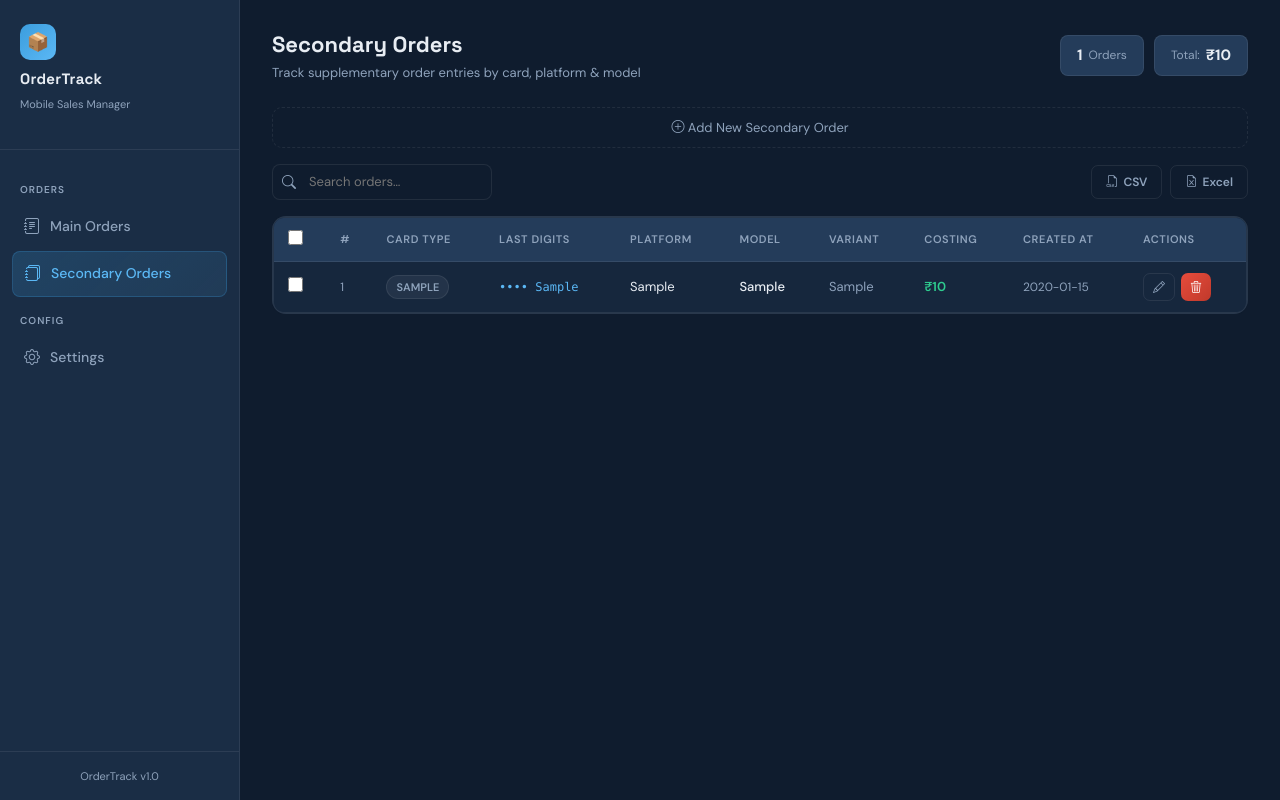
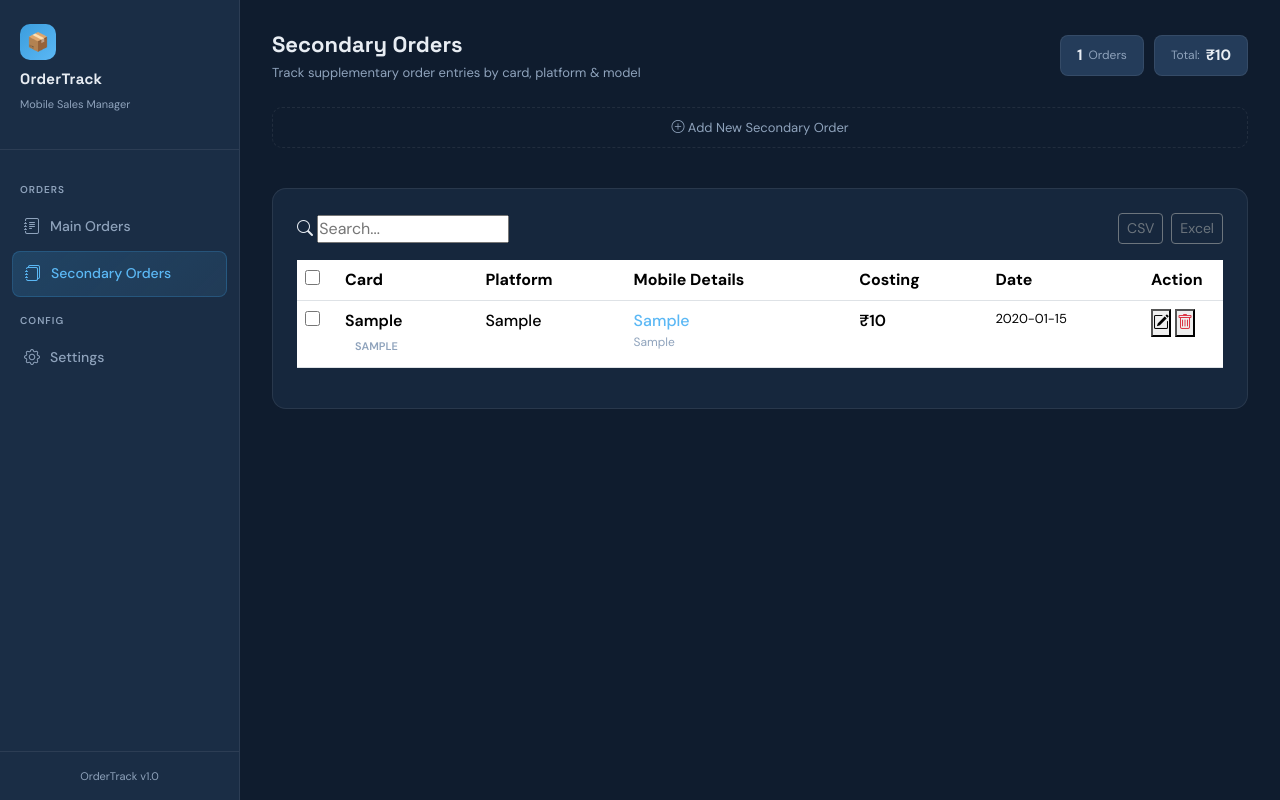
Before and after one commit to sadhukhangourab9-star/sales-tracker-made-by-claude, a Flask app: page /secondary in a window 1280 px wide. Run offline with Flask 3, Linux system fonts and the light colour scheme; tables that the repository leaves empty hold one stand-in row (values such as "Sample post"); some libraries are stand-ins or nearby versions.

Commit message:
Refactor secondary orders form and table layout
Refactor secondary order form and table structure, update input fields and modal for better usability.

```diff
--- a/templates/secondary_orders.html
+++ b/templates/secondary_orders.html
@@ -14,216 +14,176 @@
   </div>
 </div>
 
-<!-- FORM TOGGLE -->
 <button class="toggle-form-btn" onclick="toggleForm()">
   <i class="bi bi-plus-circle"></i> <span id="formToggleText">Add New Secondary Order</span>
 </button>
 
-<!-- ADD FORM -->
 <div class="card-panel" id="addFormPanel" style="display:none;">
   <div class="card-panel-title"><i class="bi bi-plus-lg"></i> New Secondary Order</div>
   <div class="row g-3">
     <div class="col-md-2">
       <label class="form-label">Last Digits *</label>
-      <input type="text" id="f_digits" class="form-control" placeholder="e.g. 4521" maxlength="5"
-             oninput="onDigitsInput(this.value)"/>
+      <input type="text" id="f_digits" class="form-control" placeholder="e.g. 4521" maxlength="5" oninput="onDigitsInput(this.value)"/>
     </div>
     <div class="col-md-2">
       <label class="form-label">Card Type</label>
-      <input type="text" id="f_card_type" class="form-control" readonly placeholder="Auto-filled"/>
+      <input type="text" id="f_card_type" class="form-control" readonly tabindex="-1" style="background:var(--navy); opacity:0.8;"/>
     </div>
     <div class="col-md-2">
-      <label class="form-label">Platform *</label>
-      <select id="f_platform" class="form-select">
-        <option value="">Select Platform</option>
-      </select>
+      <label class="form-label">Platform</label>
+      <input list="plat_list" id="f_platform" class="form-control" placeholder="Search..."/>
+      <datalist id="plat_list"></datalist>
     </div>
     <div class="col-md-2">
-      <label class="form-label">Model *</label>
-      <input type="text" id="f_model" class="form-control" placeholder="e.g. Samsung S24" list="modelList"
-             oninput="onModelInput(this.value,'f_variant')"/>
-      <datalist id="modelList"></datalist>
+      <label class="form-label">Model</label>
+      <input list="model_list" id="f_model" class="form-control" placeholder="Search..." onchange="onModelChange(this.value)"/>
+      <datalist id="model_list"></datalist>
     </div>
     <div class="col-md-2">
       <label class="form-label">Variant</label>
-      <select id="f_variant" class="form-select">
-        <option value="">Select Variant</option>
-      </select>
+      <select id="f_variant" class="form-select"></select>
     </div>
     <div class="col-md-2">
       <label class="form-label">Costing (₹)</label>
-      <input type="number" id="f_costing" class="form-control" placeholder="Amount" step="0.01"/>
+      <input type="number" id="f_costing" class="form-control" placeholder="0"/>
     </div>
-    <div class="col-12 d-flex gap-2 mt-2">
-      <button class="btn-primary-custom" onclick="submitOrder()">
-        <i class="bi bi-check-lg"></i> Save Order
-      </button>
-      <button class="btn-outline-custom" onclick="clearForm()">
-        <i class="bi bi-x-lg"></i> Clear
-      </button>
+    <div class="col-12 d-flex justify-content-end">
+      <button class="btn btn-primary px-4" onclick="saveOrder()">Save Order</button>
     </div>
   </div>
 </div>
 
-<!-- TOOLBAR -->
-<div class="toolbar">
-  <div class="search-wrap">
+<div class="card-panel mt-4">
+  <div class="d-flex justify-content-between align-items-center mb-3 flex-wrap gap-2">
+    <div class="d-flex align-items-center gap-3">
+      <div class="search-box">
         <i class="bi bi-search"></i>
-    <input type="text" class="search-input" id="searchInput" placeholder="Search orders…" oninput="filterTable()"/>
+        <input type="text" id="searchInput" placeholder="Search..." onkeyup="filterTable()">
       </div>
-  <div class="toolbar-right">
-    <button class="btn-danger-custom" id="bulkDeleteBtn" onclick="bulkDelete()" style="display:none;">
-      <i class="bi bi-trash3"></i> Delete Selected (<span id="selCount">0</span>)
+      <button id="bulkDeleteBtn" class="btn btn-danger btn-sm" style="display:none;" onclick="bulkDelete()">
+        <i class="bi bi-trash"></i> Delete Selected (<span id="selCount">0</span>)
       </button>
-    <button class="btn-outline-custom" onclick="exportOrders('csv')">
-      <i class="bi bi-filetype-csv"></i> CSV
-    </button>
-    <button class="btn-outline-custom" onclick="exportOrders('excel')">
-      <i class="bi bi-file-earmark-excel"></i> Excel
-    </button>
+    </div>
+    <div class="d-flex gap-2">
+      <button class="btn btn-outline-secondary btn-sm" onclick="exportOrders('csv')">CSV</button>
+      <button class="btn btn-outline-secondary btn-sm" onclick="exportOrders('xlsx')">Excel</button>
     </div>
   </div>
 
-<!-- TABLE -->
-<div class="card-panel" style="padding:0;overflow:hidden;">
-  <div class="data-table-wrap">
-    <table class="data-table" id="secTable">
+  <div class="table-responsive">
+    <table class="table custom-table">
       <thead>
         <tr>
-          <th><input type="checkbox" id="selectAll" onchange="toggleSelectAll(this)"/></th>
-          <th>#</th>
-          <th>Card Type</th>
-          <th>Last Digits</th>
+          <th style="width:40px;"><input type="checkbox" id="selectAll" onclick="toggleSelectAll(this)"></th>
+          <th>Card</th>
           <th>Platform</th>
-          <th>Model</th>
-          <th>Variant</th>
+          <th>Mobile Details</th>
           <th>Costing</th>
-          <th>Created At</th>
-          <th>Actions</th>
+          <th>Date</th>
+          <th style="width:80px;">Action</th>
         </tr>
       </thead>
-      <tbody id="secTableBody">
-        <tr><td colspan="10"><div class="empty-state"><i class="bi bi-inbox"></i><p>No secondary orders yet.</p></div></td></tr>
-      </tbody>
+      <tbody id="ordersBody"></tbody>
     </table>
   </div>
 </div>
 
-<!-- EDIT MODAL -->
 <div class="modal fade" id="editModal" tabindex="-1">
-  <div class="modal-dialog modal-lg">
-    <div class="modal-content">
-      <div class="modal-header">
-        <h5 class="modal-title"><i class="bi bi-pencil-square me-2"></i>Edit Secondary Order</h5>
-        <button type="button" class="btn-close" data-bs-dismiss="modal"></button>
+  <div class="modal-dialog modal-dialog-centered">
+    <div class="modal-content bg-navy border-secondary text-white">
+      <div class="modal-header border-secondary">
+        <h5 class="modal-title">Edit Secondary Order</h5>
+        <button type="button" class="btn-close btn-close-white" data-bs-dismiss="modal"></button>
       </div>
       <div class="modal-body">
-        <input type="hidden" id="e_id"/>
+        <input type="hidden" id="edit_id">
         <div class="row g-3">
-          <div class="col-md-3">
+          <div class="col-md-6">
             <label class="form-label">Last Digits</label>
-            <input type="text" id="e_digits" class="form-control" maxlength="5"
-                   oninput="onDigitsInput(this.value,'e_card_type')"/>
+            <input type="text" id="edit_last_digits" class="form-control">
           </div>
-          <div class="col-md-3">
-            <label class="form-label">Card Type</label>
-            <input type="text" id="e_card_type" class="form-control" readonly/>
+          <div class="col-md-6">
+            <label class="form-label">Bank Name</label>
+            <select id="edit_card_type" class="form-select">
+              <option value="">Select</option>
+              <option>SBI</option><option>ICICI</option><option>AXIS</option>
+              <option>BOB</option><option>FEDERAL</option><option>HDFC</option>
+              <option>IDFC</option><option>INDUSIND</option><option>KOTAK</option>
+              <option>RBL</option><option>YES</option><option>ONECARD</option>
+            </select>
           </div>
-          <div class="col-md-3">
+          <div class="col-md-12">
             <label class="form-label">Platform</label>
-            <select id="e_platform" class="form-select"><option value="">Select</option></select>
+            <input type="text" id="edit_platform" class="form-control">
           </div>
-          <div class="col-md-3">
+          <div class="col-md-6">
             <label class="form-label">Model</label>
-            <input type="text" id="e_model" class="form-control" list="eModelList"
-                   oninput="onModelInput(this.value,'e_variant')"/>
-            <datalist id="eModelList"></datalist>
+            <input type="text" id="edit_model" class="form-control">
           </div>
-          <div class="col-md-3">
+          <div class="col-md-6">
             <label class="form-label">Variant</label>
-            <select id="e_variant" class="form-select"><option value="">Select</option></select>
+            <input type="text" id="edit_variant" class="form-control">
           </div>
-          <div class="col-md-3">
-            <label class="form-label">Costing (₹)</label>
-            <input type="number" id="e_costing" class="form-control" step="0.01"/>
+          <div class="col-md-12">
+            <label class="form-label">Costing</label>
+            <input type="number" id="edit_costing" class="form-control">
           </div>
         </div>
       </div>
-      <div class="modal-footer">
-        <button class="btn-outline-custom" data-bs-dismiss="modal">Cancel</button>
-        <button class="btn-primary-custom" onclick="saveEdit()"><i class="bi bi-check-lg"></i> Save Changes</button>
+      <div class="modal-footer border-secondary">
+        <button type="button" class="btn btn-outline-light" data-bs-dismiss="modal">Cancel</button>
+        <button type="button" class="btn btn-primary" onclick="updateOrder()">Save Changes</button>
       </div>
     </div>
   </div>
 </div>
-{% endblock %}
 
-{% block scripts %}
 <script>
 let allOrders = [];
-let modelTimer = null;
-let digitTimer = null;
-const editModal = new bootstrap.Modal(document.getElementById('editModal'));
+let cardsRef = [];
 
 async function init() {
-  // Load platforms
-  const platforms = await api('/api/platform-names');
-  ['f_platform','e_platform'].forEach(id => {
-    const sel = document.getElementById(id);
-    sel.innerHTML = '<option value="">Select Platform</option>';
-    platforms.forEach(p => {
-      const opt = document.createElement('option');
-      opt.value = opt.textContent = p;
-      sel.appendChild(opt);
-    });
-  });
+  const [orders, cards, plats, models] = await Promise.all([
+    api('/api/secondary-orders'), api('/api/cards'), api('/api/platforms'), api('/api/models')
+  ]);
+  allOrders = orders;
+  cardsRef = cards;
 
-  // Load models
-  const models = await api('/api/models');
-  ['modelList','eModelList'].forEach(id => {
-    const dl = document.getElementById(id);
-    dl.innerHTML = '';
-    models.forEach(m => {
-      const opt = document.createElement('option');
-      opt.value = m.model_name;
-      dl.appendChild(opt);
-    });
-  });
+  const pList = document.getElementById('plat_list');
+  const uniquePlats = [...new Set(plats.map(p => p.platform_name))];
+  pList.innerHTML = uniquePlats.map(p => `<option value="${p}">`).join('');
 
-  await loadOrders();
-}
+  const mList = document.getElementById('model_list');
+  mList.innerHTML = models.map(m => `<option value="${m.model_name}">`).join('');
 
-async function loadOrders() {
-  allOrders = await api('/api/secondary-orders');
   renderTable(allOrders);
   updateStats();
 }
 
-function renderTable(orders) {
-  const body = document.getElementById('secTableBody');
-  if (!orders.length) {
-    body.innerHTML = '<tr><td colspan="10"><div class="empty-state"><i class="bi bi-inbox"></i><p>No orders found.</p></div></td></tr>';
+function renderTable(data) {
+  const tbody = document.getElementById('ordersBody');
+  if (!data.length) {
+    tbody.innerHTML = '<tr><td colspan="7" class="text-center py-4 text-muted">No orders found</td></tr>';
     return;
   }
-  body.innerHTML = orders.map(o => `
-    <tr data-id="${o.id}">
-      <td><input type="checkbox" class="row-check" value="${o.id}" onchange="onCheckChange()"/></td>
-      <td style="color:var(--muted);font-size:12px;">${o.id}</td>
-      <td>${cardBadge(o.card_type)}</td>
-      <td><code style="color:var(--accent2);font-size:12px;">•••• ${o.last_digits||'—'}</code></td>
-      <td>${o.platform||'—'}</td>
-      <td style="font-weight:500">${o.model||'—'}</td>
-      <td style="color:var(--muted)">${o.variant||'—'}</td>
-      <td style="color:var(--green);font-weight:600">${formatCost(o.costing)}</td>
-      <td style="color:var(--muted);font-size:12px;">${o.created_at||'—'}</td>
+  tbody.innerHTML = data.map(o => `
+    <tr>
+      <td><input type="checkbox" class="row-check" value="${o.id}" onclick="onCheckChange()"></td>
       <td>
-        <div style="display:flex;gap:6px;">
-          <button class="btn-outline-custom" style="padding:4px 9px;" onclick="openEdit(${o.id})">
-            <i class="bi bi-pencil"></i>
-          </button>
-          <button class="btn-danger-custom" style="padding:4px 9px;" onclick="deleteOrder(${o.id})">
-            <i class="bi bi-trash3"></i>
-          </button>
+        <div style="font-weight:600;">${o.last_digits || '—'}</div>
+        ${cardBadge(o.card_type)}
+      </td>
+      <td><div style="font-weight:500;">${o.platform || '—'}</div></td>
+      <td>
+        <div style="font-weight:500;color:var(--accent2);">${o.model || '—'}</div>
+        <div style="font-size:12px;color:var(--muted);">${o.variant || '—'}</div>
+      </td>
+      <td style="font-weight:600;">${formatCost(o.costing)}</td>
+      <td><div style="font-size:13px;">${o.created_at ? o.created_at.split(' ')[0] : '—'}</div></td>
+      <td>
+        <div class="d-flex gap-1">
+          <button class="btn-icon" onclick="openEdit(${o.id})"><i class="bi bi-pencil-square"></i></button>
+          <button class="btn-icon text-danger" onclick="deleteOrder(${o.id})"><i class="bi bi-trash"></i></button>
         </div>
       </td>
     </tr>
@@ -232,126 +192,85 @@ function renderTable(orders) {
 
 function updateStats() {
   document.getElementById('totalCount').textContent = allOrders.length;
-  const total = allOrders.reduce((s, o) => s + (parseFloat(o.costing)||0), 0);
-  document.getElementById('totalCost').textContent = '₹' + total.toLocaleString('en-IN');
+  const total = allOrders.reduce((sum, o) => sum + (parseFloat(o.costing) || 0), 0);
+  document.getElementById('totalCost').textContent = formatCost(total);
 }
 
-function toggleForm() {
-  const panel = document.getElementById('addFormPanel');
-  const btn = document.getElementById('formToggleText');
-  const visible = panel.style.display !== 'none';
-  panel.style.display = visible ? 'none' : 'block';
-  btn.textContent = visible ? 'Add New Secondary Order' : 'Hide Form';
+function onDigitsInput(val) {
+  const card = cardsRef.find(c => c.last_digits === val);
+  document.getElementById('f_card_type').value = card ? card.card_type : '';
 }
 
-function clearForm() {
-  ['f_digits','f_card_type','f_model','f_costing'].forEach(id => document.getElementById(id).value = '');
-  document.getElementById('f_platform').value = '';
-  document.getElementById('f_variant').innerHTML = '<option value="">Select Variant</option>';
+async function onModelChange(val) {
+  await lookupVariants(val, document.getElementById('f_variant'));
 }
 
-function onDigitsInput(val, targetId='f_card_type') {
-  clearTimeout(digitTimer);
-  if (val.length >= 4) {
-    digitTimer = setTimeout(() => lookupCard(val, document.getElementById(targetId)), 500);
-  } else {
-    document.getElementById(targetId).value = '';
-  }
-}
-
-function onModelInput(val, variantId) {
-  clearTimeout(modelTimer);
-  if (val.trim()) {
-    modelTimer = setTimeout(() => lookupVariants(val.trim(), document.getElementById(variantId)), 600);
-  }
-}
-
-async function submitOrder() {
+async function saveOrder() {
   const payload = {
     last_digits: document.getElementById('f_digits').value.trim(),
-    card_type:   document.getElementById('f_card_type').value.trim(),
-    platform:    document.getElementById('f_platform').value,
-    model:       document.getElementById('f_model').value.trim(),
-    variant:     document.getElementById('f_variant').value,
-    costing:     document.getElementById('f_costing').value || null,
+    card_type: document.getElementById('f_card_type').value,
+    platform: document.getElementById('f_platform').value.trim(),
+    model: document.getElementById('f_model').value.trim(),
+    variant: document.getElementById('f_variant').value,
+    costing: document.getElementById('f_costing').value
   };
-  if (!payload.last_digits || !payload.platform || !payload.model) {
-    showToast('Please fill: Last Digits, Platform, Model', 'error'); return;
-  }
+  if(!payload.last_digits) return showToast('Last digits required', 'error');
   const res = await api('/api/secondary-orders', 'POST', payload);
-  if (res.error) { showToast(res.error, 'error'); return; }
   allOrders.unshift(res);
   renderTable(allOrders);
   updateStats();
-  clearForm();
-  showToast('Secondary order saved!');
+  toggleForm();
+  showToast('Order saved!');
+  ['f_digits','f_card_type','f_platform','f_model','f_costing'].forEach(id => document.getElementById(id).value = '');
+  document.getElementById('f_variant').innerHTML = '';
 }
 
-async function openEdit(id) {
+function openEdit(id) {
   const o = allOrders.find(x => x.id === id);
   if (!o) return;
-  document.getElementById('e_id').value = o.id;
-  document.getElementById('e_digits').value = o.last_digits || '';
-  document.getElementById('e_card_type').value = o.card_type || '';
-  document.getElementById('e_model').value = o.model || '';
-  document.getElementById('e_costing').value = o.costing || '';
-
-  // Platforms
-  const platforms = await api('/api/platform-names');
-  const ePlat = document.getElementById('e_platform');
-  ePlat.innerHTML = '<option value="">Select Platform</option>';
-  platforms.forEach(p => {
-    const opt = document.createElement('option');
-    opt.value = opt.textContent = p;
-    if (p === o.platform) opt.selected = true;
-    ePlat.appendChild(opt);
-  });
-
-  // Variants
-  if (o.model) {
-    const variants = await api(`/api/variants?model=${encodeURIComponent(o.model)}`);
-    const eVar = document.getElementById('e_variant');
-    eVar.innerHTML = '<option value="">Select Variant</option>';
-    variants.forEach(v => {
-      const opt = document.createElement('option');
-      opt.value = opt.textContent = v;
-      if (v === o.variant) opt.selected = true;
-      eVar.appendChild(opt);
-    });
+  document.getElementById('edit_id').value = o.id;
+  document.getElementById('edit_last_digits').value = o.last_digits || '';
+  document.getElementById('edit_card_type').value = o.card_type || '';
+  document.getElementById('edit_platform').value = o.platform || '';
+  document.getElementById('edit_model').value = o.model || '';
+  document.getElementById('edit_variant').value = o.variant || '';
+  document.getElementById('edit_costing').value = o.costing || '';
+  new bootstrap.Modal(document.getElementById('editModal')).show();
 }
 
-  editModal.show();
-}
-
-async function saveEdit() {
-  const id = document.getElementById('e_id').value;
+async function updateOrder() {
+  const id = document.getElementById('edit_id').value;
   const payload = {
-    last_digits: document.getElementById('e_digits').value.trim(),
-    card_type:   document.getElementById('e_card_type').value.trim(),
-    platform:    document.getElementById('e_platform').value,
-    model:       document.getElementById('e_model').value.trim(),
-    variant:     document.getElementById('e_variant').value,
-    costing:     document.getElementById('e_costing').value || null,
+    last_digits: document.getElementById('edit_last_digits').value,
+    card_type: document.getElementById('edit_card_type').value,
+    platform: document.getElementById('edit_platform').value,
+    model: document.getElementById('edit_model').value,
+    variant: document.getElementById('edit_variant').value,
+    costing: document.getElementById('edit_costing').value
   };
   const res = await api(`/api/secondary-orders/${id}`, 'PUT', payload);
-  if (res.error) { showToast(res.error, 'error'); return; }
-  const idx = allOrders.findIndex(x => x.id === res.id);
-  if (idx !== -1) allOrders[idx] = res;
+  const idx = allOrders.findIndex(o => o.id == id);
+  allOrders[idx] = res;
   renderTable(allOrders);
   updateStats();
-  editModal.hide();
-  showToast('Order updated!');
+  bootstrap.Modal.getInstance(document.getElementById('editModal')).hide();
+  showToast('Order updated');
 }
 
 async function deleteOrder(id) {
   if (!confirm('Delete this order?')) return;
-  const res = await api(`/api/secondary-orders/${id}`, 'DELETE');
-  if (res.success) {
+  await api(`/api/secondary-orders/${id}`, 'DELETE');
   allOrders = allOrders.filter(o => o.id !== id);
   renderTable(allOrders);
   updateStats();
-    showToast('Order deleted.');
+  showToast('Order deleted');
 }
+
+function toggleForm() {
+  const p = document.getElementById('addFormPanel');
+  const isHidden = p.style.display === 'none';
+  p.style.display = isHidden ? 'block' : 'none';
+  document.getElementById('formToggleText').textContent = isHidden ? 'Cancel' : 'Add New Secondary Order';
 }
 
 function onCheckChange() {
@@ -368,7 +287,6 @@ function toggleSelectAll(cb) {
 
 async function bulkDelete() {
   const ids = [...document.querySelectorAll('.row-check:checked')].map(c => parseInt(c.value));
-  if (!ids.length) return;
   if (!confirm(`Delete ${ids.length} selected orders?`)) return;
   const res = await api('/api/secondary-orders/bulk-delete', 'POST', {ids});
   if (res.success) {
@@ -376,23 +294,21 @@ async function bulkDelete() {
     renderTable(allOrders);
     updateStats();
     document.getElementById('selectAll').checked = false;
-    document.getElementById('bulkDeleteBtn').style.display = 'none';
-    showToast(`${res.deleted} orders deleted.`);
+    onCheckChange();
+    showToast(`${res.deleted} orders deleted`);
   }
 }
 
 function filterTable() {
   const q = document.getElementById('searchInput').value.toLowerCase();
-  const filtered = allOrders.filter(o =>
-    Object.values(o).some(v => String(v||'').toLowerCase().includes(q))
-  );
+  const filtered = allOrders.filter(o => Object.values(o).some(v => String(v||'').toLowerCase().includes(q)));
   renderTable(filtered);
 }
 
 function exportOrders(fmt) {
-  window.location.href = `/api/secondary-orders/export?format=${fmt}`;
+  window.location.href = `/api/export/secondary?format=${fmt}`;
 }
 
-init();
+window.onload = init;
 </script>
 {% endblock %}
```
Lines whose indentation alone changed are shown as unchanged.
